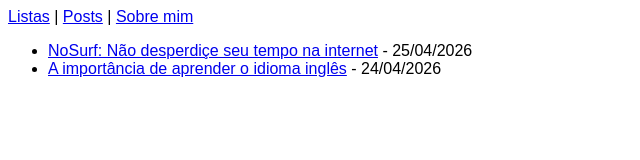
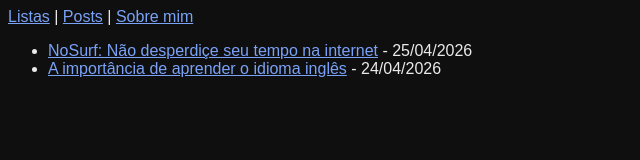
Before and after one commit to ignazweis/ignazweis.github.io, an Eleventy site: page posts.md in a window 1280 px wide. Shown: the whole page, without its empty margins (0-640 px from the left). Built offline with nearby package versions, Linux system fonts and the light colour scheme; Eleventy itself is replaced by a stand-in of ours; files that its build step writes are made by us from their sources.

Commit message:
feat: add colors, white for text, black for background and blue for links

```diff
--- a/css/style.css
+++ b/css/style.css
@@ -1,3 +1,21 @@
 body {
+    background: #0f0f0f;
+    color: #eaeaea;
     font-family: sans-serif;
 }
+
+a {
+    display: inline-block;
+}
+
+a:link, a:visited {
+    /*
+     *color: #6ee7b7; confort green
+     *color: #c084fc;  confort purple
+     */
+    color: #7aa2f7; /* confort blue */
+}
+
+a:hover, a:active {
+    opacity: 0.8;
+}
```
